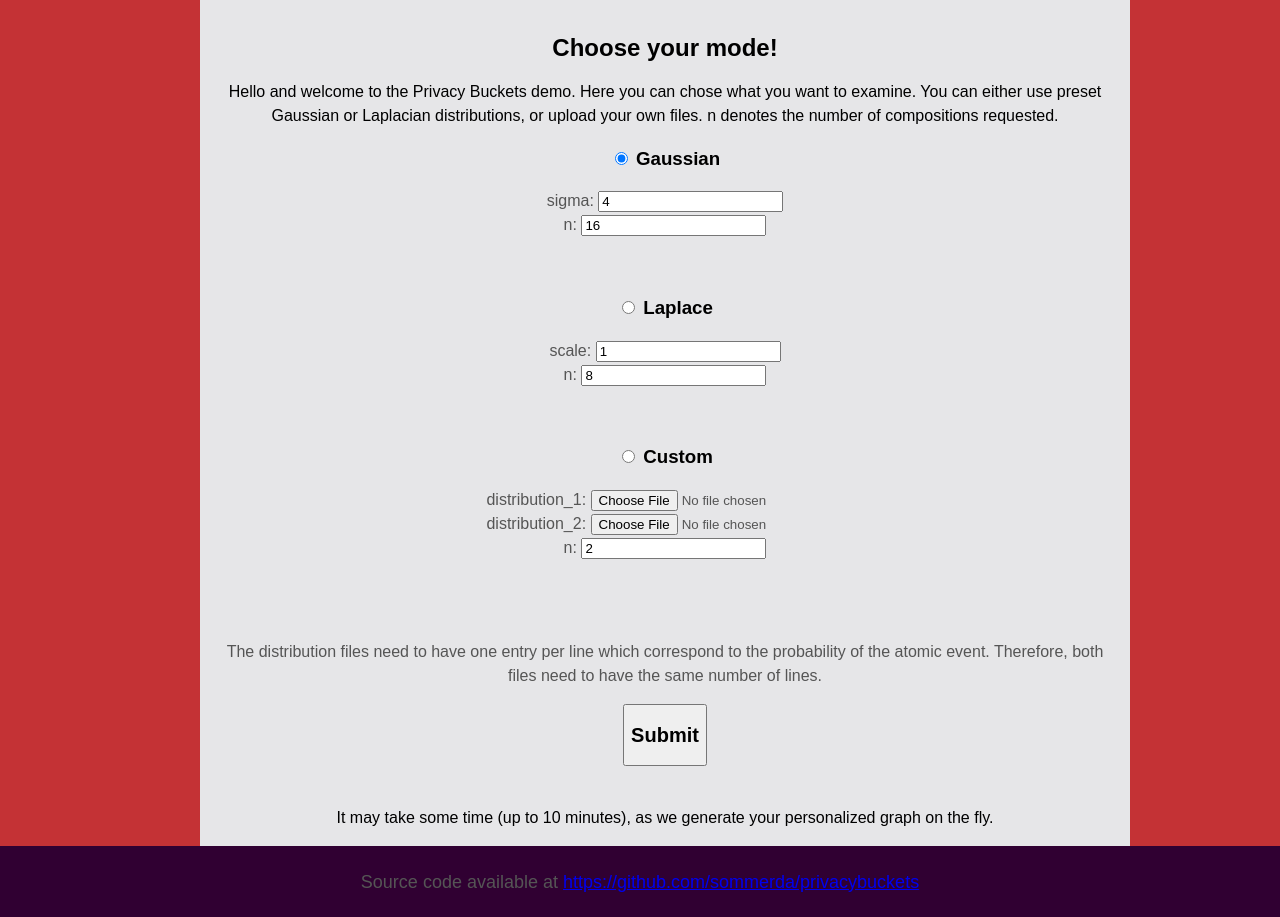
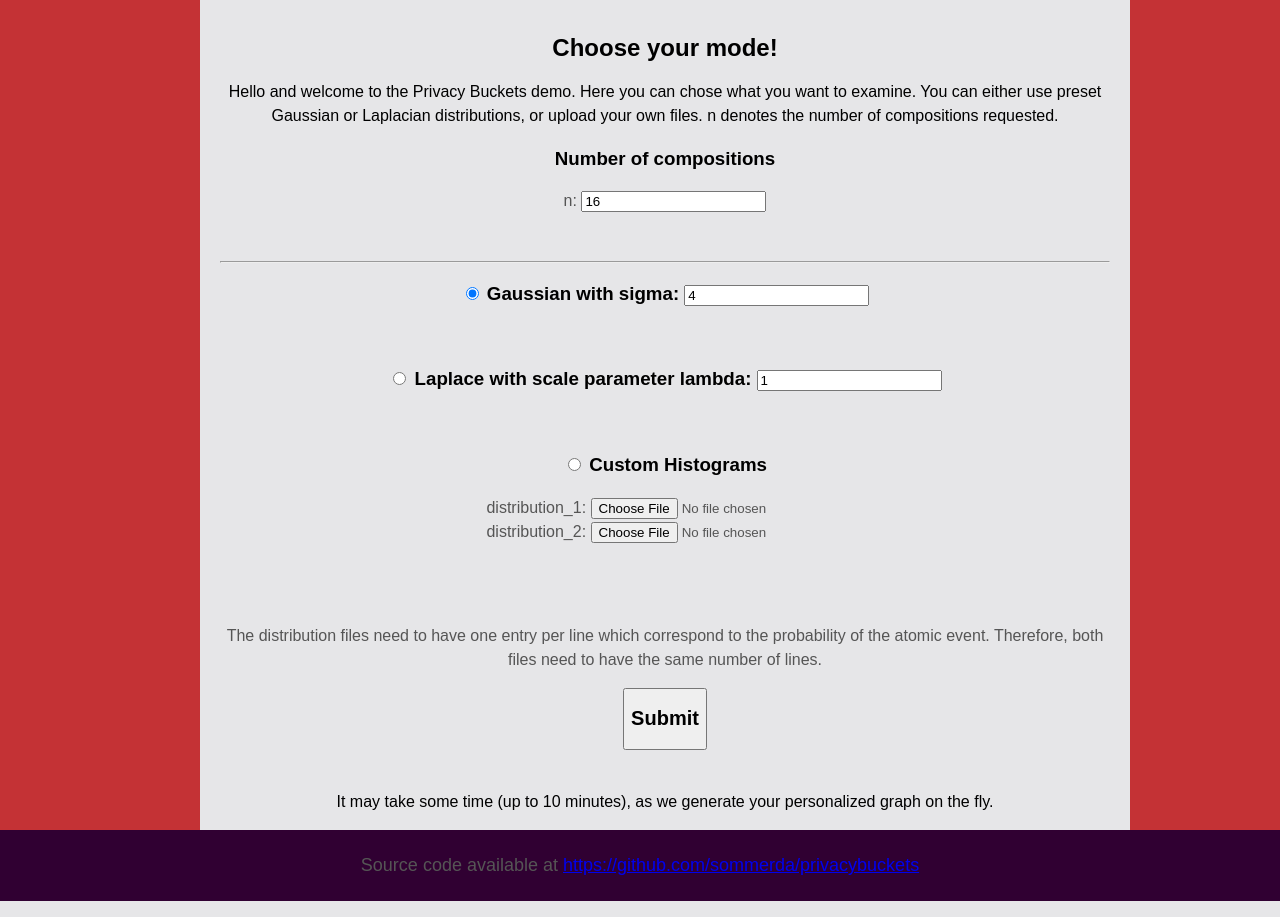
Before and after one commit to sommerda/privacybuckets, a Django app: page / in a window 1280 px wide. Shown: the part 83-1000 px from the top of the page. Run offline with Django 3.2, Linux system fonts and the light colour scheme.

Commit message:
changed the front-end slightly to make the page more convenient to use

```diff
--- a/privacy_webpage/webpage/bucketserver/consumers.py
+++ b/privacy_webpage/webpage/bucketserver/consumers.py
@@ -117,18 +117,18 @@ class ComputationThread(Thread):
     def run(self):
         da_type = self.parameters['type']
         if da_type == 'Gaussian':
-            n_gaussian = int(self.parameters['n_gauss'])
+            n_gaussian = int(self.parameters['n_param'])
             sigma = int(self.parameters['sigma'])
             print("Gaussian",sigma, n_gaussian)
             self.image_1 = executeGaussian(sigma, n_gaussian)
         elif da_type == 'Laplace':
-            n_lap = int(self.parameters['n_lap'])
+            n_lap = int(self.parameters['n_param'])
             scale = int(self.parameters['scale'])
             print("laplace",scale, n_lap)
             self.image_1 = executeLaplace(scale, n_lap)
         elif da_type == 'Custom':
             print("custom")
-            n_cust = int(self.parameters['n_cust'])
+            n_cust = int(self.parameters['n_param'])
             print("custom distr_1 distr_2")
             self.image_1 = executeHistogram(self.distr_1, self.distr_2, n_cust)
         else:
--- a/privacy_webpage/webpage/bucketserver/templates/index.html
+++ b/privacy_webpage/webpage/bucketserver/templates/index.html
@@ -34,26 +34,27 @@
 
                     <!--form name="request_form" method="post" enctype="multipart/form-data" action="result"-->
                     <form id="request_form" enctype="multipart/form-data">
-                        {% csrf_token %}<p>
-                            <h3><input type="radio" name="type" value="Gaussian" checked> Gaussian</h3>
+                        {% csrf_token %}
+						<p>
+                            <h3>Number of compositions</h3>
                             <p>
-                                sigma: <input name="sigma" type="number" value="4"><br>
-                                n: <input name="n_gauss" type="number" value="16"><br>
+                                n: <input name="n_param" type="number" value="16"><br>
                             </p>
                         </p><br>
-                        <p>
-                            <h3><input type="radio" name="type" value="Laplace"> Laplace</h3>
-                            <p>
-                                scale: <input name="scale" type="number" value="1"><br>
-                                n: <input name="n_lap" type="number" value="8"><br>
-                            </p>
+						<hr>
+						<p>
+                            <h3><input type="radio" name="type" value="Gaussian" checked> Gaussian with
+                                sigma: <input name="sigma" type="number" value="4">
+							</h3>
                         </p><br>
                         <p>
-                            <h3><input type="radio" name="type" value="Custom"> Custom</h3>
+                            <h3><input type="radio" name="type" value="Laplace"> Laplace with scale parameter lambda: <input name="scale" type="number" value="1"></h3>
+                        </p><br>
+                        <p>
+                            <h3><input type="radio" name="type" value="Custom"> Custom Histograms</h3>
                             <p>
                                 distribution_1: <input type="file" name="distr_1"><br>
                                 distribution_2:  <input type="file" name="distr_2"><br>
-                                n: <input name="n_cust" type="number" value="2">
                             </p>
                         </p><br><br>
                         <p>The distribution files need to have one entry per line which correspond to the probability of the atomic event. Therefore, both files need to have the same number of lines.</p>
```
